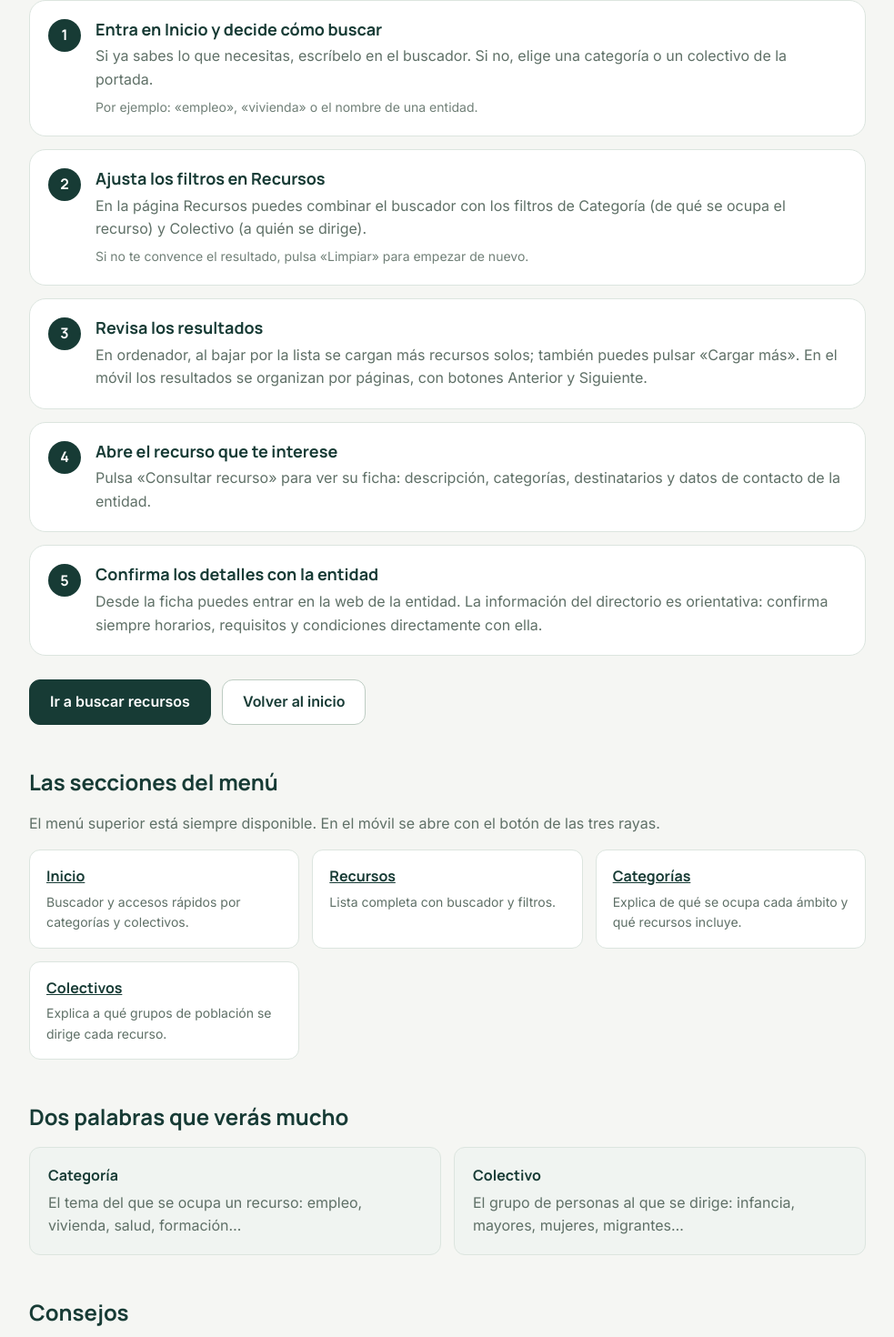
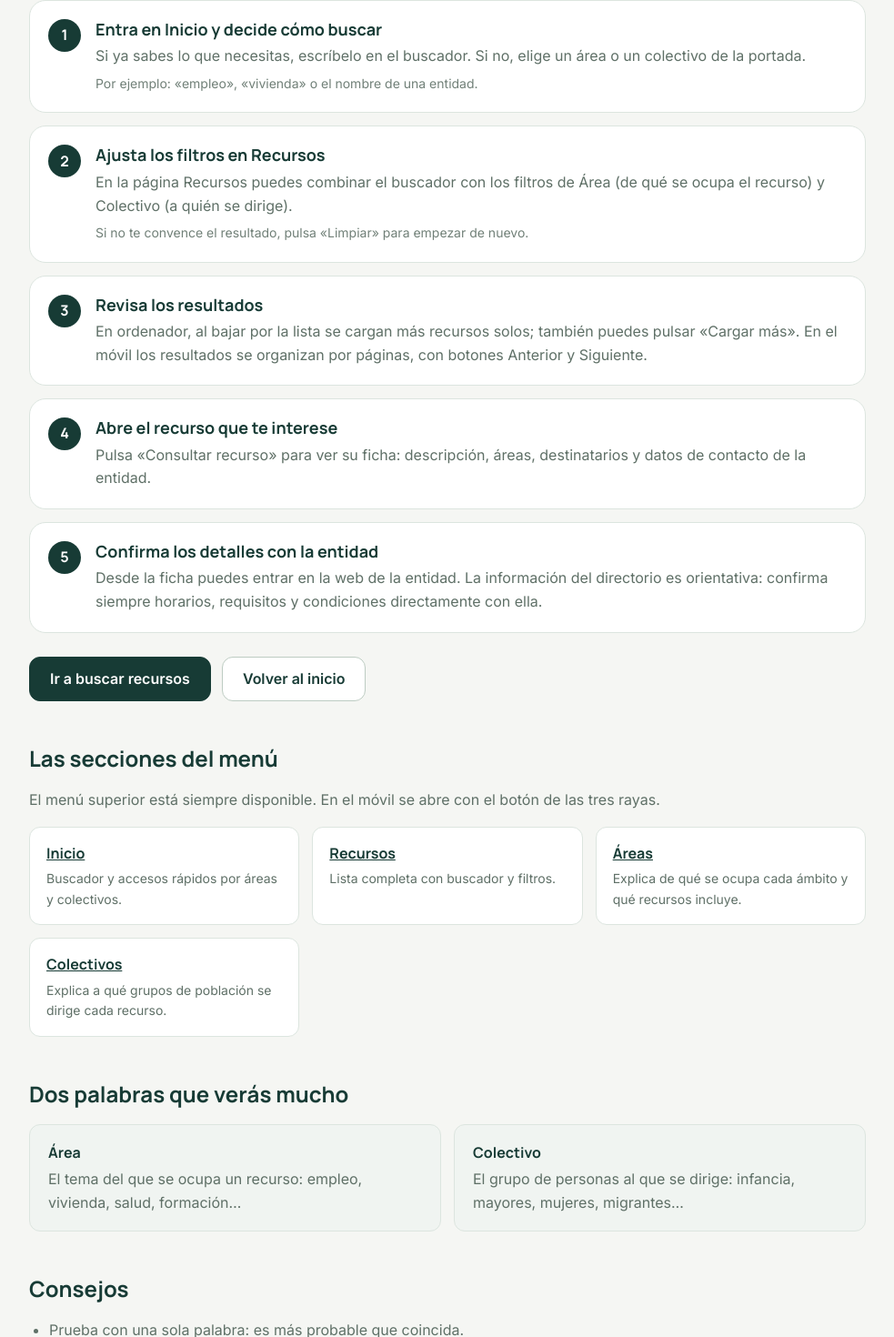
Before and after one commit to NikyMikeCiolca/directorio-recursos-san-jose, an Angular app: page /como-usar-la-web in a window 1280 px wide. Shown: the part 1312-2782 px from the top of the page at 91% size, without its empty margins (148-1131 px from the left). Built offline with nearby package versions, Linux system fonts and the light colour scheme.

Commit message:
feat: replace 'categorías' with 'áreas' in multiple components

```diff
--- a/src/app/pages/como-usar/como-usar.component.html
+++ b/src/app/pages/como-usar/como-usar.component.html
@@ -74,7 +74,7 @@
 
         <dl class="terms">
             <div>
-                <dt>Categoría</dt>
+                <dt>Área</dt>
                 <dd>El tema del que se ocupa un recurso: empleo, vivienda, salud, formación…</dd>
             </div>
             <div>
@@ -91,7 +91,7 @@
 
         <ul class="tips">
             <li>Prueba con una sola palabra: es más probable que coincida.</li>
-            <li>Combina Categoría y Colectivo para afinar, por ejemplo «Empleo» y «Juventud».</li>
+            <li>Combina Área y Colectivo para afinar, por ejemplo «Empleo» y «Juventud».</li>
             <li>Puedes moverte por toda la web con el teclado: Tab para avanzar, Intro para abrir.</li>
         </ul>
 
--- a/src/app/pages/como-usar/como-usar.component.ts
+++ b/src/app/pages/como-usar/como-usar.component.ts
@@ -17,12 +17,12 @@ export class ComoUsarComponent {
   readonly pasos: Paso[] = [
     {
       titulo: 'Entra en Inicio y decide cómo buscar',
-      texto: 'Si ya sabes lo que necesitas, escríbelo en el buscador. Si no, elige una categoría o un colectivo de la portada.',
+      texto: 'Si ya sabes lo que necesitas, escríbelo en el buscador. Si no, elige un área o un colectivo de la portada.',
       detalle: 'Por ejemplo: «empleo», «vivienda» o el nombre de una entidad.'
     },
     {
       titulo: 'Ajusta los filtros en Recursos',
-      texto: 'En la página Recursos puedes combinar el buscador con los filtros de Categoría (de qué se ocupa el recurso) y Colectivo (a quién se dirige).',
+      texto: 'En la página Recursos puedes combinar el buscador con los filtros de Área (de qué se ocupa el recurso) y Colectivo (a quién se dirige).',
       detalle: 'Si no te convence el resultado, pulsa «Limpiar» para empezar de nuevo.'
     },
     {
@@ -31,7 +31,7 @@ export class ComoUsarComponent {
     },
     {
       titulo: 'Abre el recurso que te interese',
-      texto: 'Pulsa «Consultar recurso» para ver su ficha: descripción, categorías, destinatarios y datos de contacto de la entidad.'
+      texto: 'Pulsa «Consultar recurso» para ver su ficha: descripción, áreas, destinatarios y datos de contacto de la entidad.'
     },
     {
       titulo: 'Confirma los detalles con la entidad',
@@ -43,7 +43,7 @@ export class ComoUsarComponent {
     {
       nombre: 'Inicio',
       ruta: '/',
-      texto: 'Buscador y accesos rápidos por categorías y colectivos.'
+      texto: 'Buscador y accesos rápidos por áreas y colectivos.'
     },
     {
       nombre: 'Recursos',
@@ -51,8 +51,8 @@ export class ComoUsarComponent {
       texto: 'Lista completa con buscador y filtros.'
     },
     {
-      nombre: 'Categorías',
-      ruta: '/categorias',
+      nombre: 'Áreas',
+      ruta: '/areas',
       texto: 'Explica de qué se ocupa cada ámbito y qué recursos incluye.'
     },
     {
--- a/src/app/pages/detalle-servicio/detalle-servicio.component.html
+++ b/src/app/pages/detalle-servicio/detalle-servicio.component.html
@@ -19,7 +19,7 @@
         </p>
 
         <section class="detail-section">
-            <h2>Categorías</h2>
+            <h2>Áreas</h2>
 
             <div class="tags">
                 @for (categoria of categorias(); track categoria.id) {
--- a/src/app/shared/pagination/pagination.component.ts
+++ b/src/app/shared/pagination/pagination.component.ts
@@ -20,7 +20,7 @@ export class PaginationComponent {
 
   readonly pager = input.required<PagerControls>();
 
-  /** Sustantivo en plural para los textos: "recursos", "categorías"... */
+  /** Sustantivo en plural para los textos: "recursos", "áreas"... */
   readonly noun = input('resultados');
 
   /** Elemento al que llevar el foco al cambiar de página. */
```
